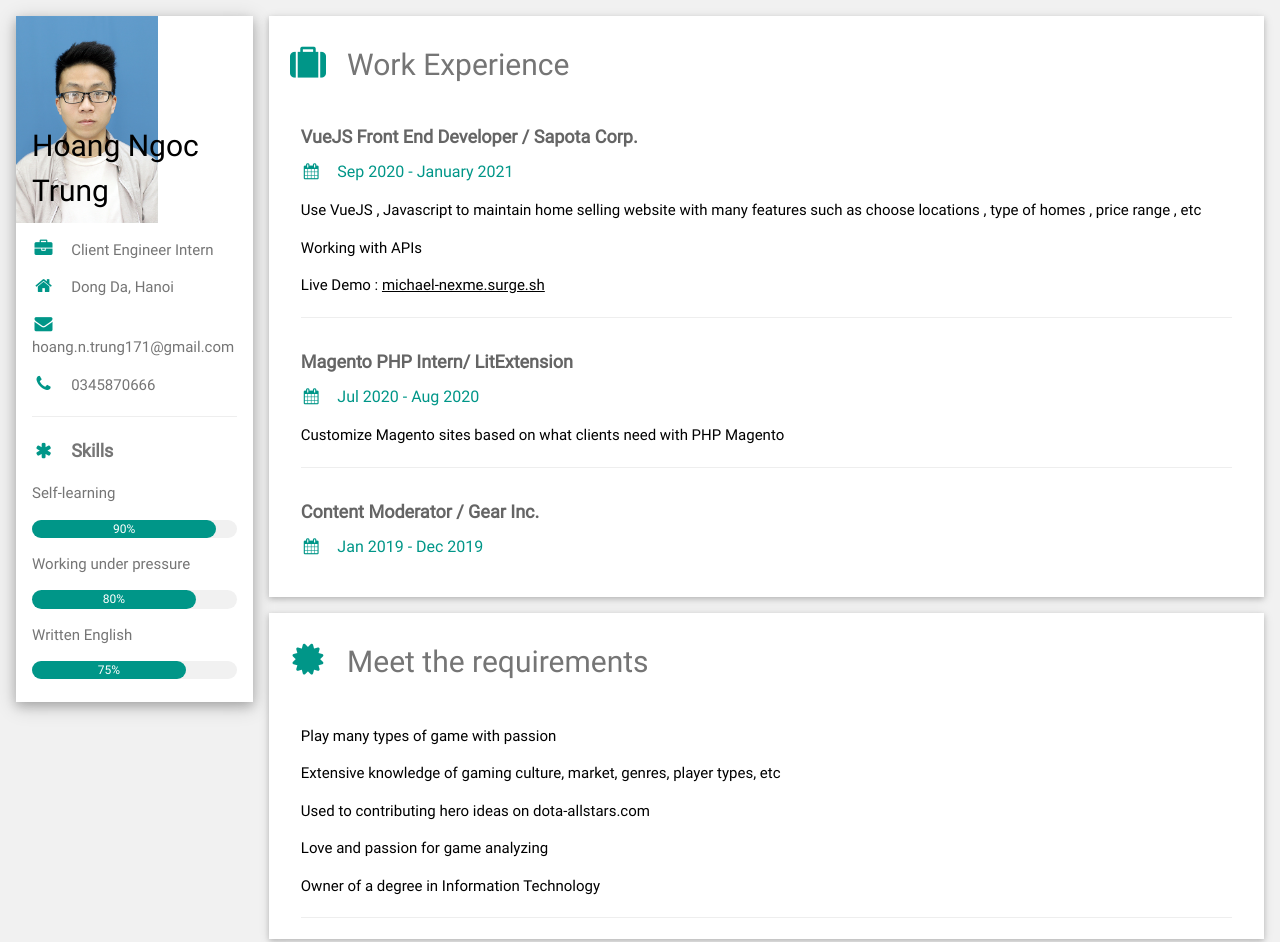
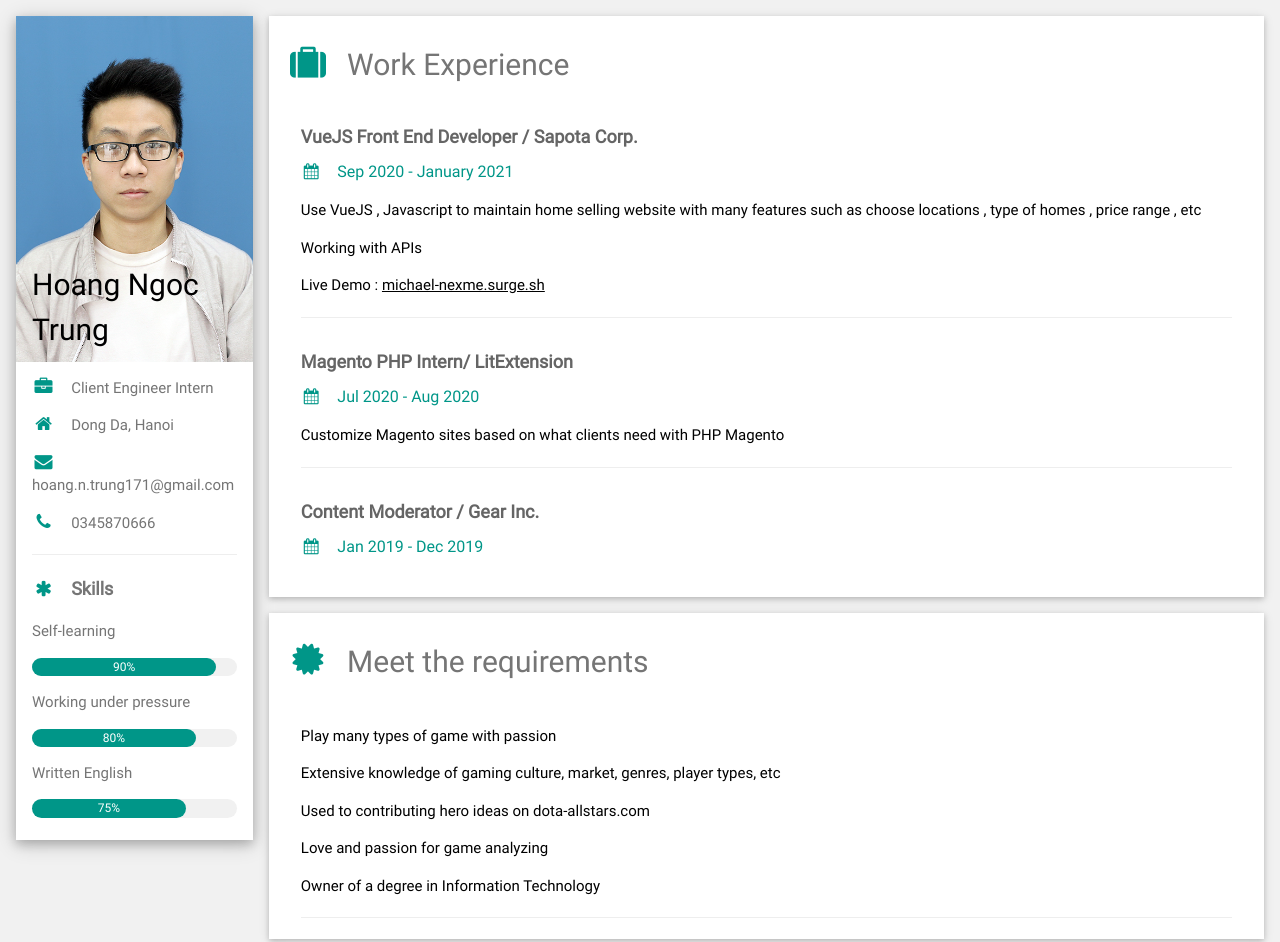
Before and after one commit to subzeroproject/cilent-engineer-intern, a plain HTML site: page index.html in a window 1280 px wide. Shown: the top 942 px of the page. Drawn offline with Linux system fonts and the light colour scheme.

Commit message:
Update index.html

```diff
--- a/index.html
+++ b/index.html
@@ -23,7 +23,7 @@ html,body,h1,h2,h3,h4,h5,h6 {font-family: "Roboto", sans-serif}
 
       <div class="w3-white w3-text-grey w3-card-4">
         <div class="w3-display-container">
-          <img src="trung.jpg" style="width:60%;height:40%" alt="Avatar">
+          <img src="trung.jpg" style="width:100%" alt="Avatar">
           <div class="w3-display-bottomleft w3-container w3-text-black">
             <h2>Hoang Ngoc Trung</h2>
           </div>
```
